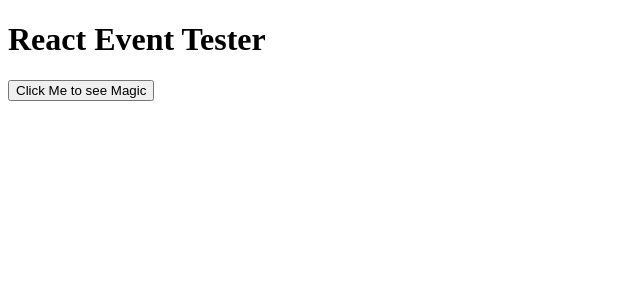
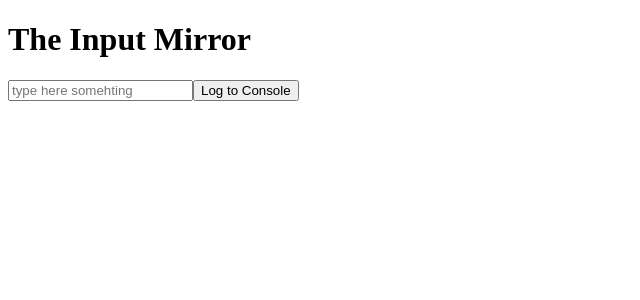
Before and after one commit to venkataguruprasadG/Full_Stack_AI_Enginner_Journal, a React (Vite) app in the folder REACT/React-Practice/: page / in a window 1280 px wide. Shown: the top 300 px of the page, without its empty margins (0-640 px from the left). Built offline with nearby package versions, Linux system fonts and the light colour scheme.

Commit message:
counter useState project 5 is done.

```diff
--- a/REACT/React-Practice/src/main.jsx
+++ b/REACT/React-Practice/src/main.jsx
@@ -2,10 +2,10 @@ import { StrictMode } from 'react'
 import { createRoot } from 'react-dom/client'
 
 // This is the important part: pointing to your new folder
-import Project3 from './react-practice-problems/project3/project3.jsx'
+import Project4 from './react-practice-problems/project4/project4.jsx'
 
 createRoot(document.getElementById('root')).render(
   <StrictMode>
-    <Project3 />
+    <Project4 />
   </StrictMode>,
 )
```
Also changed, not shown: REACT/React-Practice/src/react-practice-problems/project5/project5.jsx (added, +13 -0 lines).
